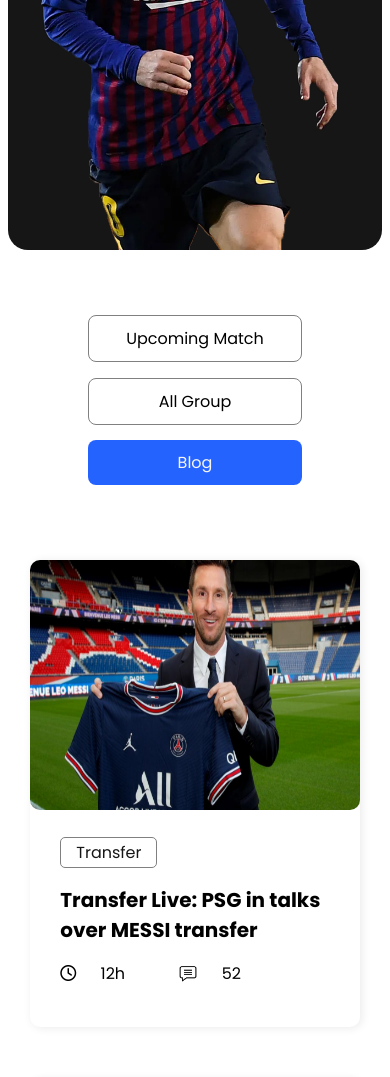
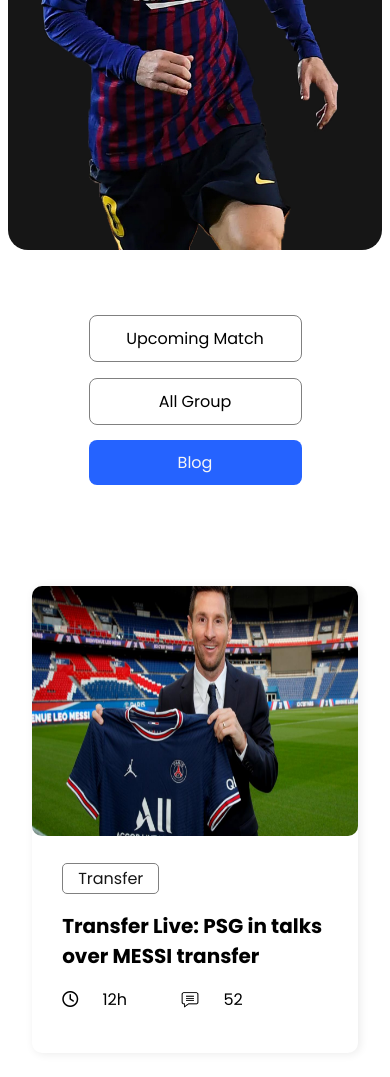
Before and after one commit to iamsaifsaiful/World-Cup-Assignment-2, a plain HTML site: page index.html in a window 390 px wide. Shown: the part 634-1711 px from the top of the page. Drawn offline with Linux system fonts and the light colour scheme; a web font is replaced by a local one.

Commit message:
assignment 2 done

```diff
--- a/style.css
+++ b/style.css
@@ -308,10 +308,10 @@
         flex-direction: column;
         justify-content: space-between;
         margin: 50px auto 00px auto;
-        width: 88%;
+        width: auto;
     }
     .side-menu{
-        width: 80%;
+        width: 70%;
         height: 200px;
         background-color: #ffffff;
         border-radius: 10px;
@@ -346,7 +346,8 @@
         background-color: #ffb30f;
     }
     .Transfer{
-        width: 96%;
+        width: 87%;
+        height: auto;
         display: grid;
         grid-template-columns: repeat(1, 1fr);
         justify-content: space-between;
@@ -357,8 +358,9 @@
         margin-bottom: 20px;
     }
     .transfer-container{
-        width: auto;
+        width: 96%;
         height: 90%;
+        margin: auto;
         background-color: rgb(255, 255, 255);
         box-shadow: 2px 1px 10px rgb(235, 235, 235);
         border-radius: 10px;
```
